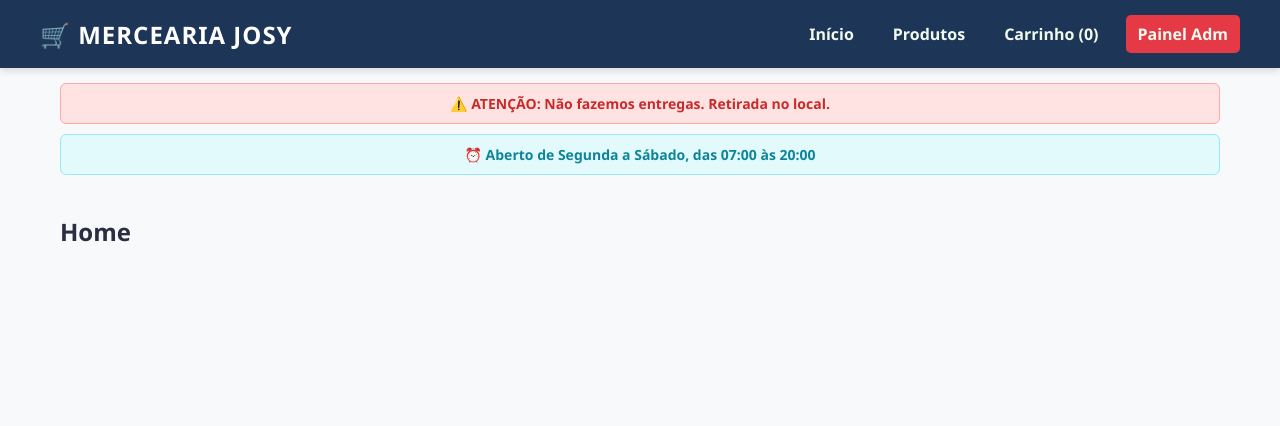
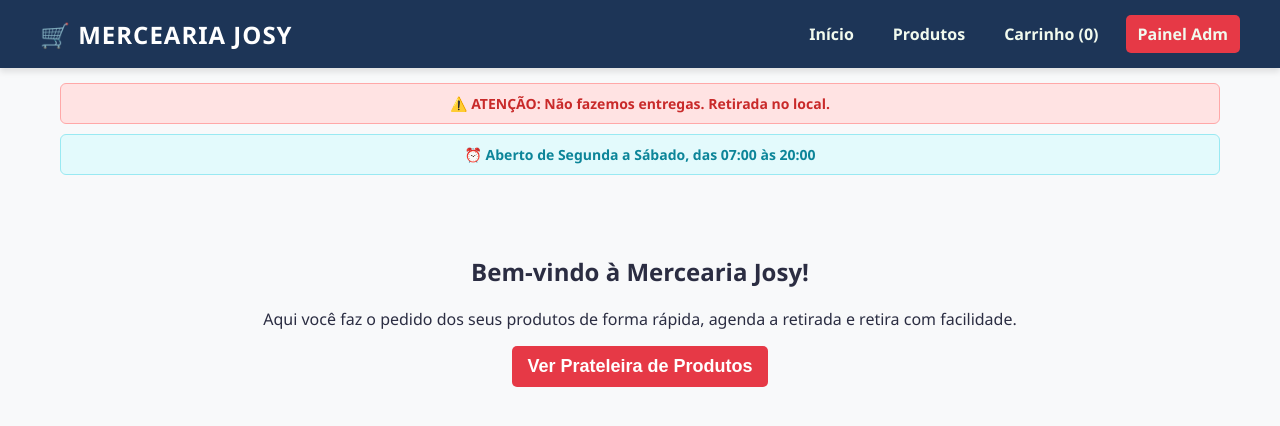
Before and after one commit to kaykimaia2020-ai/MERCEARIA-JOSY-oficial, a Vue app: page / in a window 1280 px wide. Shown: the top 426 px of the page. Built offline with nearby package versions, Linux system fonts and the light colour scheme.

Commit message:
Update Home.vue

```diff
--- a/src/views/Home.vue
+++ b/src/views/Home.vue
@@ -1 +1,7 @@
-<template><h2>Home</h2></template>
+<template>
+  <div style="text-align: center; padding: 40px 20px;">
+    <h2>Bem-vindo à Mercearia Josy!</h2>
+    <p>Aqui você faz o pedido dos seus produtos de forma rápida, agenda a retirada e retira com facilidade.</p>
+    <router-link to="/products"><button style="background: var(--primary); color: white; font-size: 18px;">Ver Prateleira de Produtos</button></router-link>
+  </div>
+</template>
```
